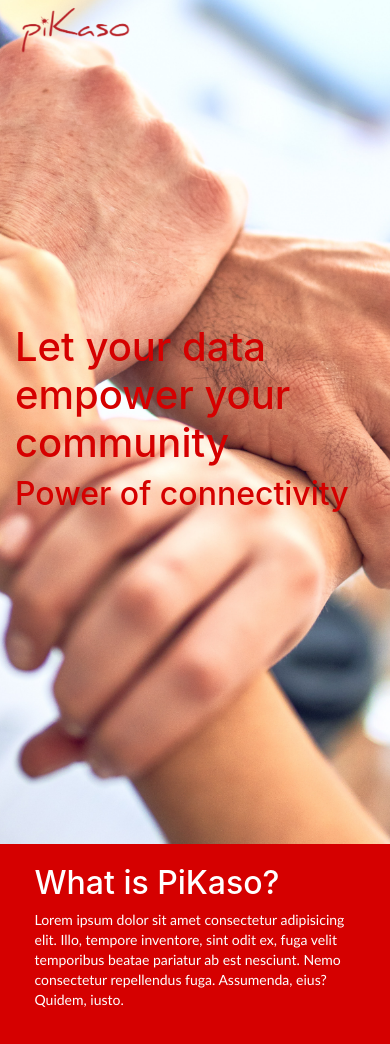
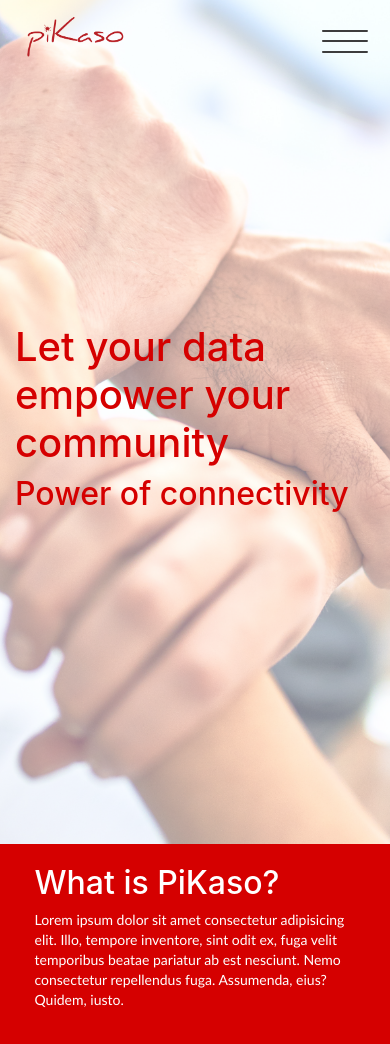
Before and after one commit to juugamil/pikaso, a PHP site: page / in a window 390 px wide. Shown: the top 1044 px of the page. Run offline with PHP 8.4, Linux system fonts and the light colour scheme; some libraries are stand-ins or nearby versions.

Commit message:
Updated navigation and images.

```diff
--- a/css/main.css
+++ b/css/main.css
@@ -132,10 +132,16 @@ pre {
         z-index: 0;
     }
 
-    .hero-overlay{
-        background: rgba(0, 0, 0, 0.5);
-        position: relative;
+    .hero-overlay {
+        display: flex;
+        background-color: rgba(255, 255, 255, 0.5);
+        flex: 1 1 100%;
+        width: 100vw;
+        height: 100vh;
+        object-fit: cover;
+        position: absolute;
         z-index: 1;
+        justify-content: center;
     }
 
     .hero-text {
@@ -157,12 +163,15 @@ pre {
     }
 
     .logo {
+        display: flex;
         flex: 50%;
         object-fit: contain;
+        justify-content: flex-start;
     }
 
     .logo img {
         width: 30vw;
+        padding: 2%;
     }
 
     .menu-button {
@@ -174,9 +183,29 @@ pre {
     }
 
     .navigation {
+        display: flex;
+        flex-direction: row;
+        justify-content: space-between;
         position: fixed;
         flex: 100%;
         z-index: 2;
+        padding-top: 1%;
+    }
+
+    .navigation .container {
+        display: flex;
+        flex-direction: row;
+        justify-content: space-between;
+        position: fixed;
+        flex: 100%;
+        z-index: 2;
+    }
+
+    .pages {
+        display: flex;
+        flex-direction: column;
+        justify-content: flex-end;
+        padding: 1%;
     }
 
 
--- a/index.html
+++ b/index.html
@@ -33,7 +33,7 @@
                 </div>
                 <div class="pages">
                     <div class="menu-button">
-
+                        <img src="/img/menu-icon.png">
                     </div>
                     <div class="mobile-menu">
 
@@ -46,14 +46,15 @@
         </div>
 
         <div class="hero-overlay">
-            <div class="hero">
-                <div class="hero-text">
-                    <div class="container">
-                        <h1 style="color: var(--brand-color)">Let your data empower your community</h1>
-                        <h2 style="color: var(--brand-color)">Power of connectivity</h2>
-                    </div>
+            <div class="hero-text">
+                <div class="container">
+                    <h1 style="color: var(--brand-color)">Let your data empower your community</h1>
+                    <h2 style="color: var(--brand-color)">Power of connectivity</h2>
                 </div>
             </div>
+        </div>
+
+        <div class="hero">
         </div>
 
         <div class="cards">
```
Also changed, not shown: img/menu-icon.png (added), img/menu-icon@2x.png (added).
